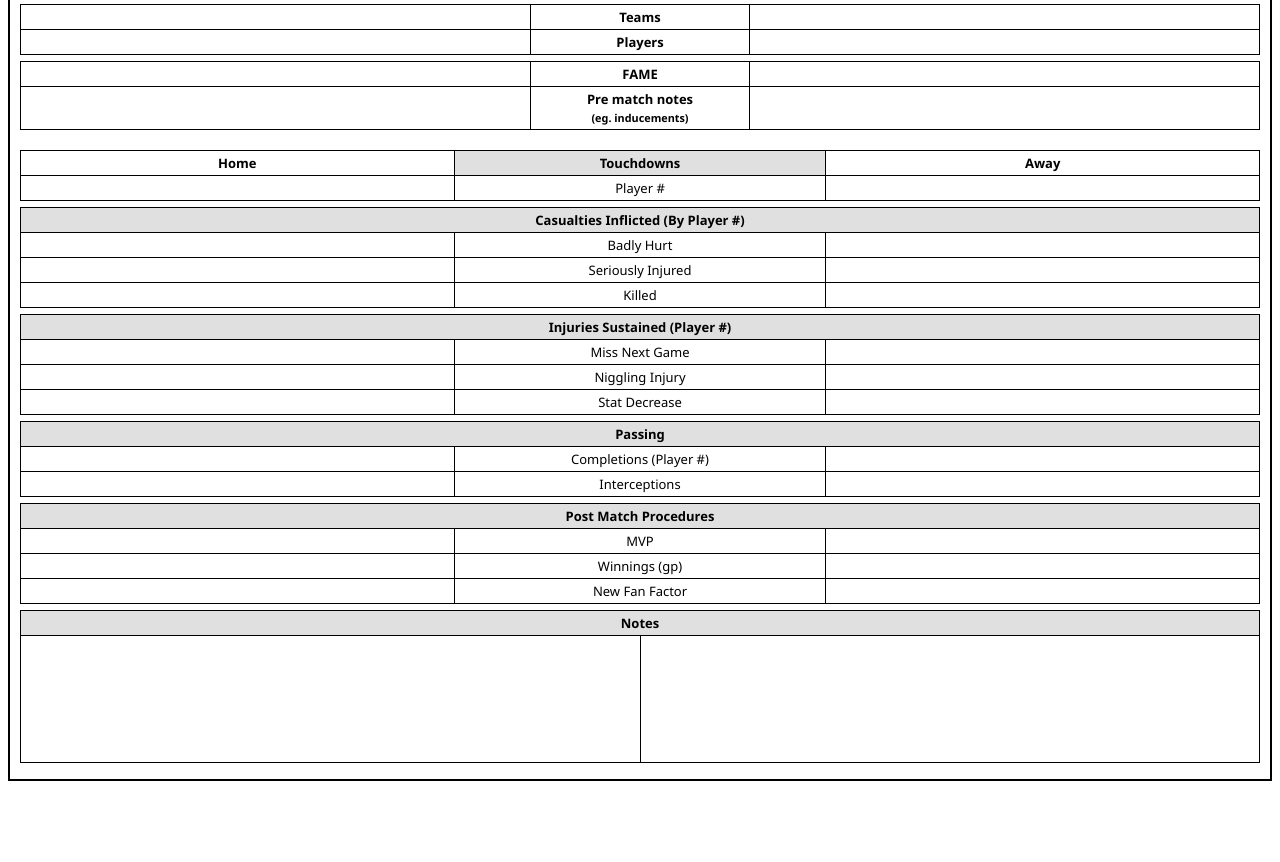
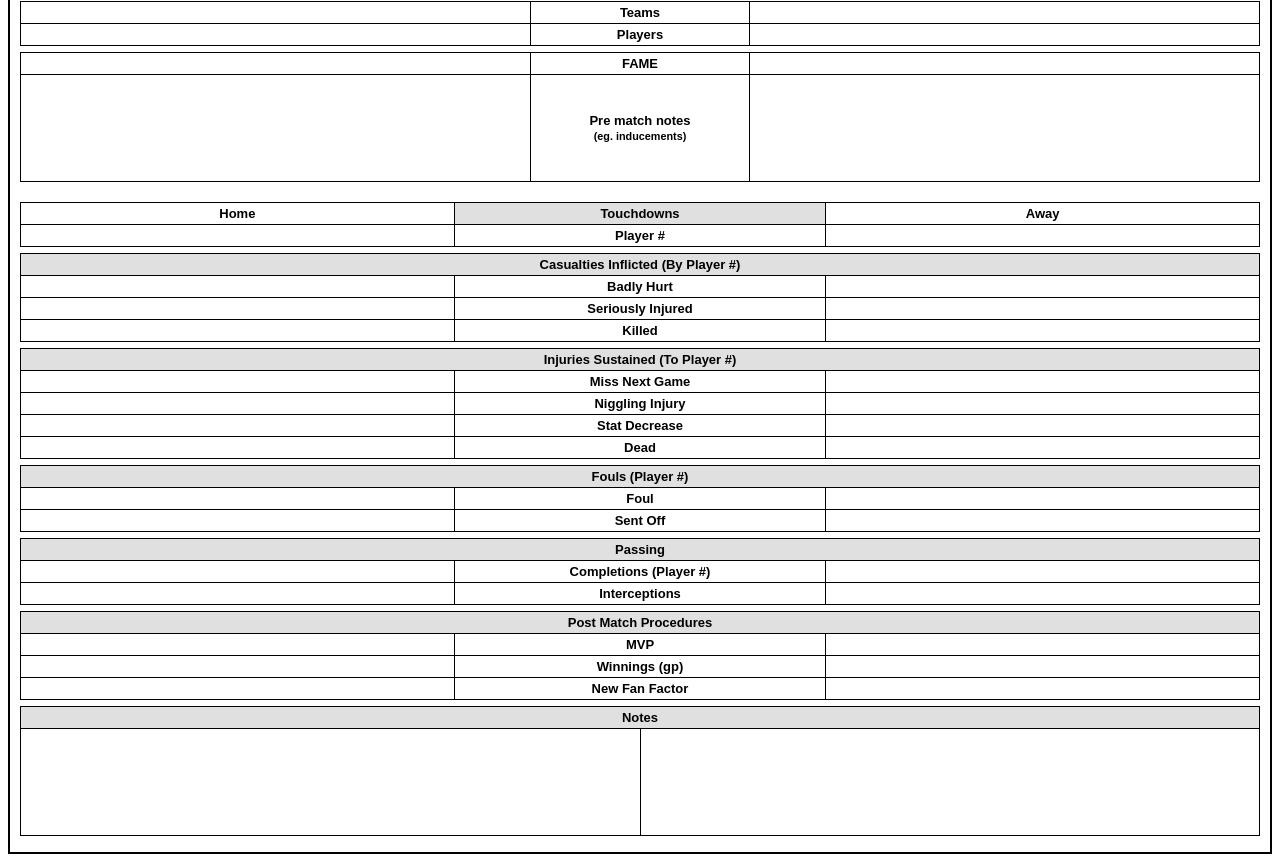
Before and after one commit to xarop-pa-toss/scrimba_fullstack_course_scoreboard, a plain HTML site: page matchscore/matchscore.html in a window 1280 px wide. Shown: the part 58-920 px from the top of the page. Before the commit the page ends 847 px from the top, so only its background shows below. Drawn offline with Linux system fonts and the light colour scheme.

Commit message:
Alignment and fields in matchscore

```diff
--- a/matchscore/matchscore.html
+++ b/matchscore/matchscore.html
@@ -10,7 +10,7 @@
   <div class="report">
     <div class="topline">
       <span>ABBA Ladder</span>
-      <h1>Match Report</h1>
+      <h1 style="margin-left: -5px;">Match Report</h1>
       <span>Round ____</span>
     </div>
 
@@ -33,9 +33,9 @@
         <th class="info-header" style="width: 15%" colspan="3">FAME</th>
         <td></td>
       </tr>
-      <tr>
+      <tr class="notes">
         <td></td>
-        <th class="info-header" style="width: 15%" colspan="3">Pre match notes <br><small>(eg. inducements)</small>
+        <th class="info-header" style="width: 15%;" colspan="3">Pre match notes <br><small>(eg. inducements)</small>
         </th>
         <td></td>
       </tr>
@@ -77,7 +77,7 @@
 
     <table>
       <tr>
-        <th class="section" colspan="3">Injuries Sustained (Player #)</th>
+        <th class="section" colspan="3">Injuries Sustained (To Player #)</th>
       </tr>
       <tr>
         <td></td>
@@ -92,6 +92,27 @@
       <tr>
         <td></td>
         <td class="label">Stat Decrease</td>
+        <td></td>
+      </tr>
+      <tr>
+        <td></td>
+        <td class="label">Dead</td>
+        <td></td>
+      </tr>
+    </table>
+
+    <table>
+      <tr>
+        <th class="section" colspan="3">Fouls (Player #)</th>
+      </tr>
+      <tr>
+        <td></td>
+        <td class="label">Foul</td>
+        <td></td>
+      </tr>
+      <tr>
+        <td></td>
+        <td class="label">Sent Off</td>
         <td></td>
       </tr>
     </table>
--- a/matchscore/styles.css
+++ b/matchscore/styles.css
@@ -4,7 +4,7 @@
 }
 
 body {
-  font-family: "Segoe UI", Arial, sans-serif;
+  font-family: sans-serif;
   color: #000;
   background: #fff;
 }
@@ -26,6 +26,7 @@ h1 {
 .topline {
   display: flex;
   justify-content: space-between;
+
   font-size: 14px;
   margin-bottom: 8px;
 }
@@ -46,18 +47,18 @@ td {
 
 th.section {
   background: #e0e0e0;
-  font-weight: bold;
+  font-weight: 800;
   text-transform: capitalize;
 }
 
 td.label {
   text-align: center;
-  font-weight: 400;
+  font-weight: 600;
   width: 25%;
 }
 
 .notes td {
-  height: 120px;
+  height: 100px;
 }
 
 /* apply only to 3-column tables */
```
